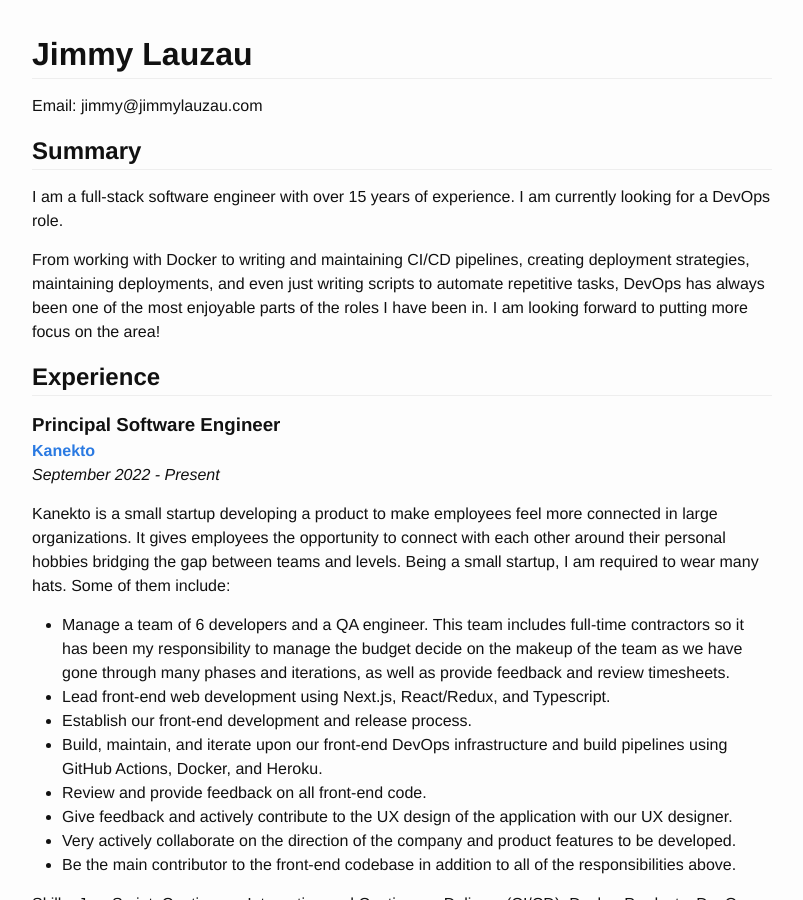
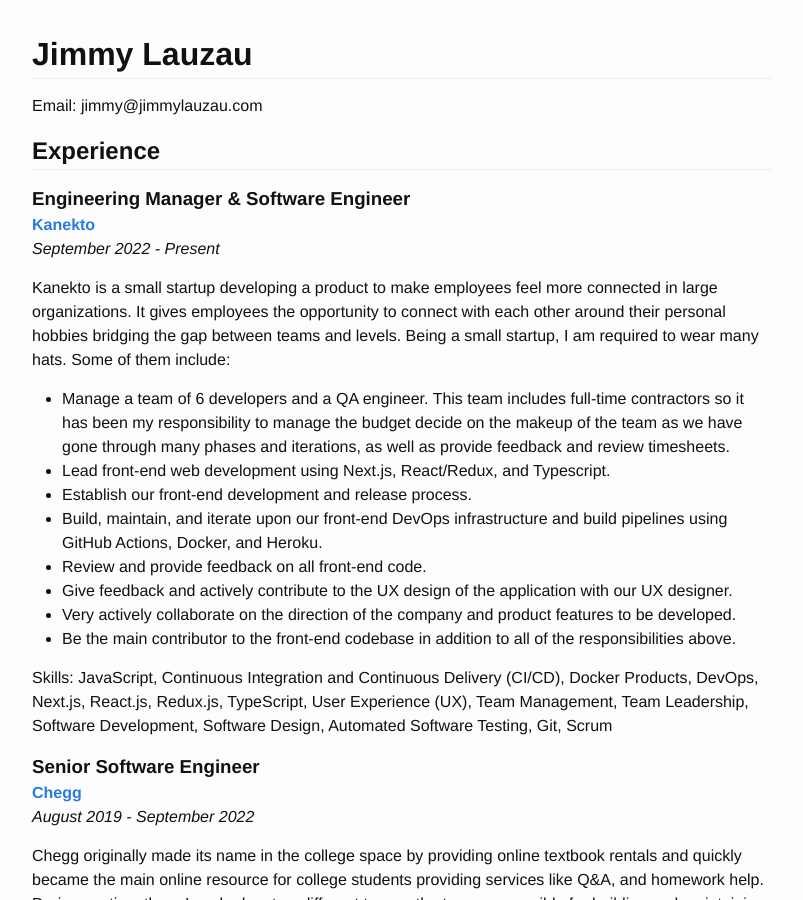
Before and after one commit to jimmay5469/jimmay5469.github.io, a Jekyll site: the page built from resume.md, in a window 1280 px wide and 900 px high. Shown: the whole window, without its empty margins (238-1041 px from the left). Built offline with Jekyll 4.4.1, drawn with Linux system fonts in a browser that asks for light colours.

Commit message:
Remove resume summary and update Kanekto title

```diff
--- a/_includes/resume.md
+++ b/_includes/resume.md
@@ -5,18 +5,10 @@
 <!-- Blog: [jimmylauzau.com](http://www.jimmylauzau.com/) -->
 
 
-Summary
-----------
-
-I am a full-stack software engineer with over 15 years of experience. I am currently looking for a DevOps role.
-
-From working with Docker to writing and maintaining CI/CD pipelines, creating deployment strategies, maintaining deployments, and even just writing scripts to automate repetitive tasks, DevOps has always been one of the most enjoyable parts of the roles I have been in. I am looking forward to putting more focus on the area!
-
-
 Experience
 ----------
 
-### Principal Software Engineer
+### Engineering Manager & Software Engineer
 
 #### [Kanekto](https://kanekto.com/)
 
```
